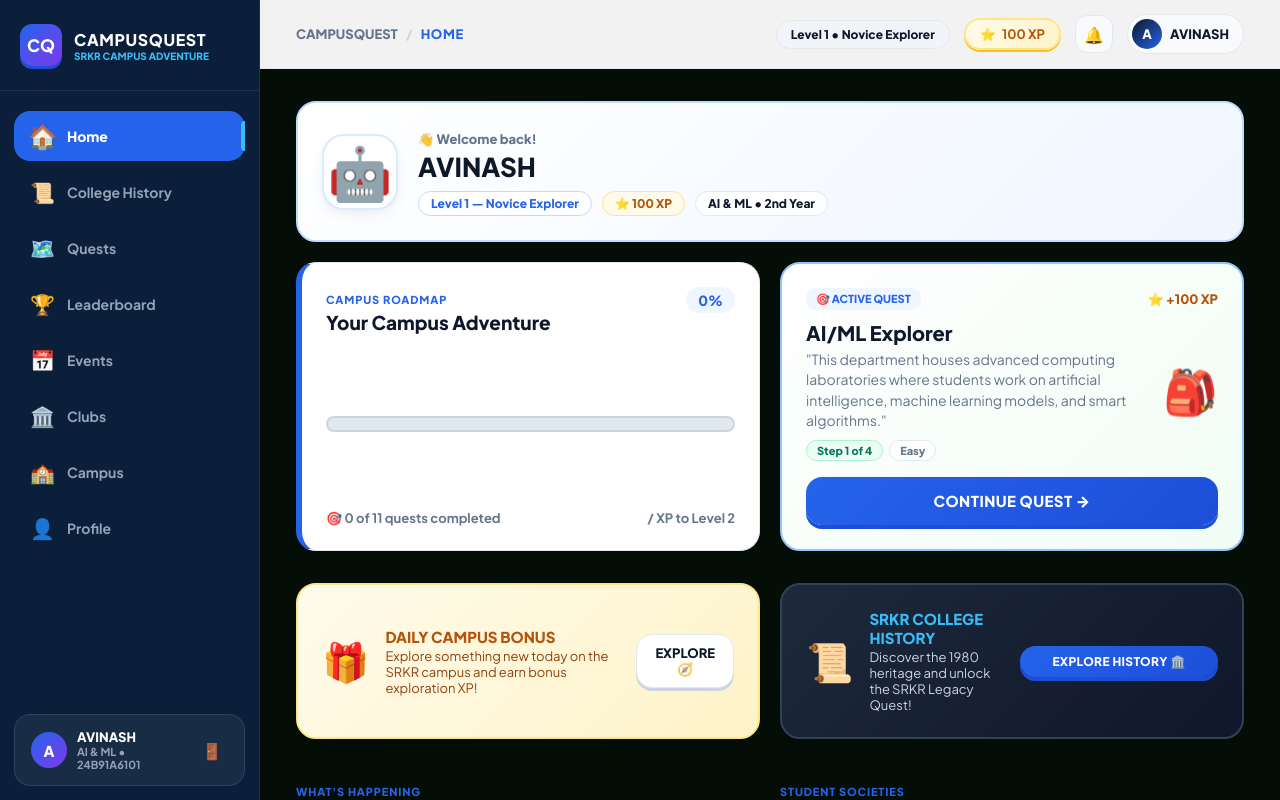
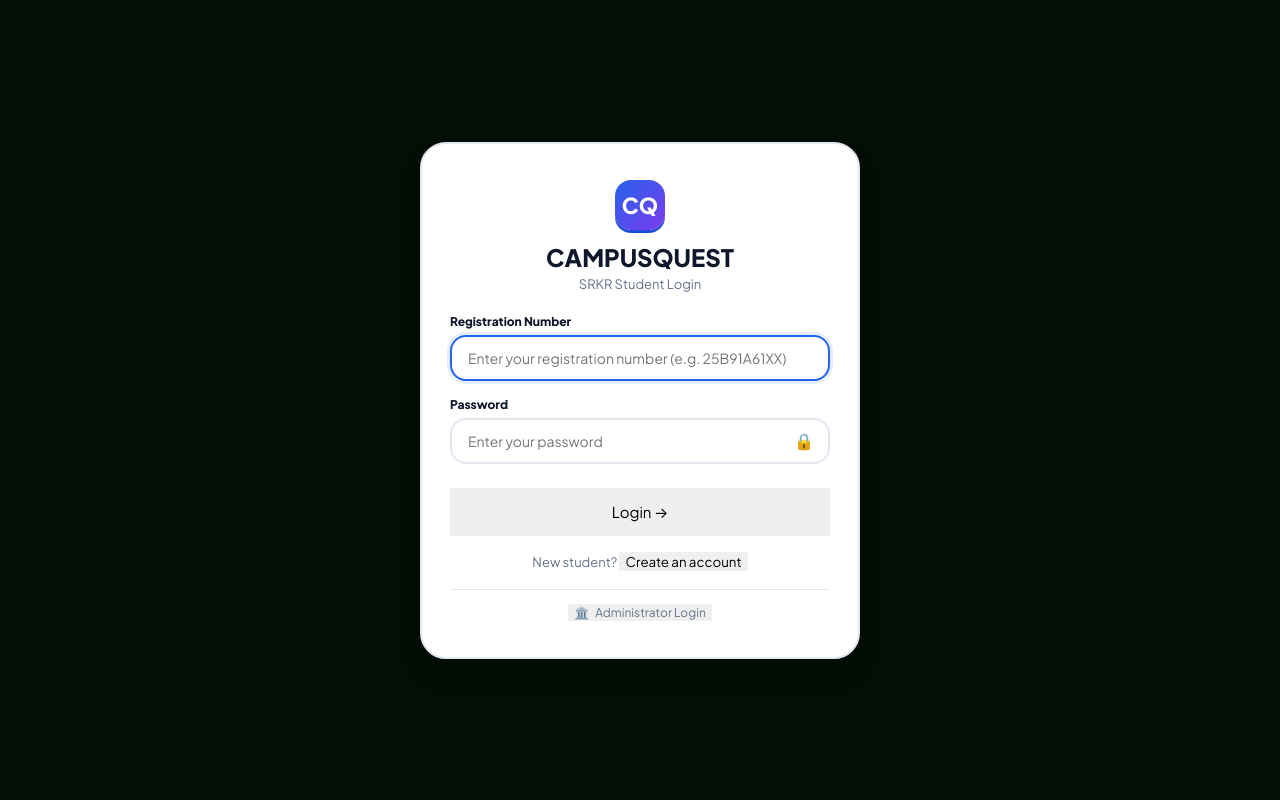
Before and after one commit to Avinash8019/campus-quest1, a React (Vite) app: page / in a window 1280 px wide. Built offline with nearby package versions, Linux system fonts and the light colour scheme.

Commit message:
Fix initial landing and login redirect to Dashboard

```diff
--- a/src/App.jsx
+++ b/src/App.jsx
@@ -55,7 +55,7 @@ function App() {
     if (path.includes('clubs')) return 'clubs'
     if (path.includes('campus') || path.includes('facilities')) return 'campus'
     if (path.includes('profile')) return 'profile'
-    return 'home'
+    return 'home' // Default route is Dashboard/Home
   })
   const [selectedQuest, setSelectedQuest] = useState(null)
 
@@ -90,7 +90,8 @@ function App() {
         } else if (path.includes('profile')) {
           setStudentTab('profile')
           setSelectedQuest(null)
-        } else if (path.includes('home')) {
+        } else {
+          // Default fallback route is Dashboard/Home
           setStudentTab('home')
           setSelectedQuest(null)
         }
@@ -107,9 +108,10 @@ function App() {
 
   // Student Data
   const [student, setStudent] = useState(() => {
+    const activeSession = getAuthSession()
+    if (!activeSession) return null
     const saved = loadData()
-    const activeSession = getAuthSession()
-    if (activeSession && saved && (saved.registrationNumber === activeSession.registrationNumber || saved.email === activeSession.email)) {
+    if (saved && (saved.registrationNumber === activeSession.registrationNumber || saved.email === activeSession.email)) {
       return {
         ...saved,
         studentName: activeSession.studentName || saved.studentName || 'AVINASH',
@@ -119,7 +121,6 @@ function App() {
         year: activeSession.year || saved.year || '2nd Year',
       }
     }
-    if (activeSession) {
     return {
       email: activeSession.email || 'avinash@srkrec.ac.in',
       registrationNumber: activeSession.registrationNumber || '24B91A6101',
@@ -127,24 +128,6 @@ function App() {
       mobileNumber: activeSession.mobileNumber || '',
       branch: activeSession.branch || 'AI & ML',
       year: activeSession.year || '2nd Year',
-        isVerified: true,
-        xp: 100,
-        completedQuests: [],
-        badges: [],
-        xpHistory: [],
-        questProgress: {},
-        achievements: [],
-        uploadedProofs: {},
-        reminders: [],
-      }
-    }
-    return {
-      email: 'avinash@srkrec.ac.in',
-      registrationNumber: '24B91A6101',
-      studentName: 'AVINASH',
-      mobileNumber: '',
-      branch: 'AI & ML',
-      year: '2nd Year',
       isVerified: true,
       xp: 100,
       completedQuests: [],
@@ -195,7 +178,10 @@ function App() {
       setStudent(newStudent)
     }
     setStudentTab('home')
+    setSelectedQuest(null)
     setAuthSuccessNotice('')
+    window.location.hash = '#/home'
+    window.scrollTo({ top: 0, behavior: 'smooth' })
   }
 
   function handleRegistrationSuccess(message) {
@@ -284,7 +270,7 @@ function App() {
   // ==========================================
   // RENDER: STUDENT AUTH (REGISTER / LOGIN)
   // ==========================================
-  if (!studentSession && !student) {
+  if (!studentSession || !student) {
     if (studentAuthView === 'register') {
       return (
         <>
```
Lines whose indentation alone changed are shown as unchanged.
